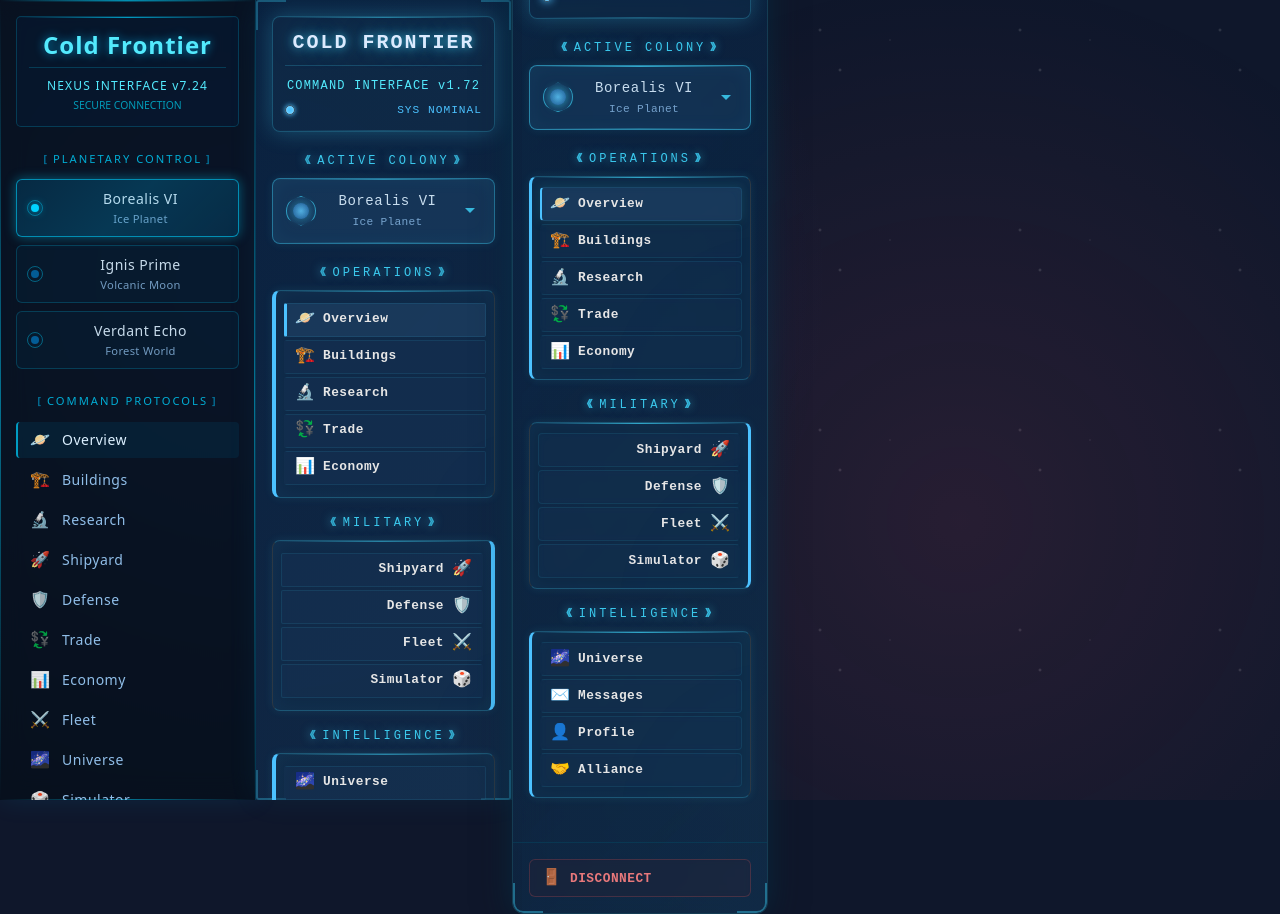
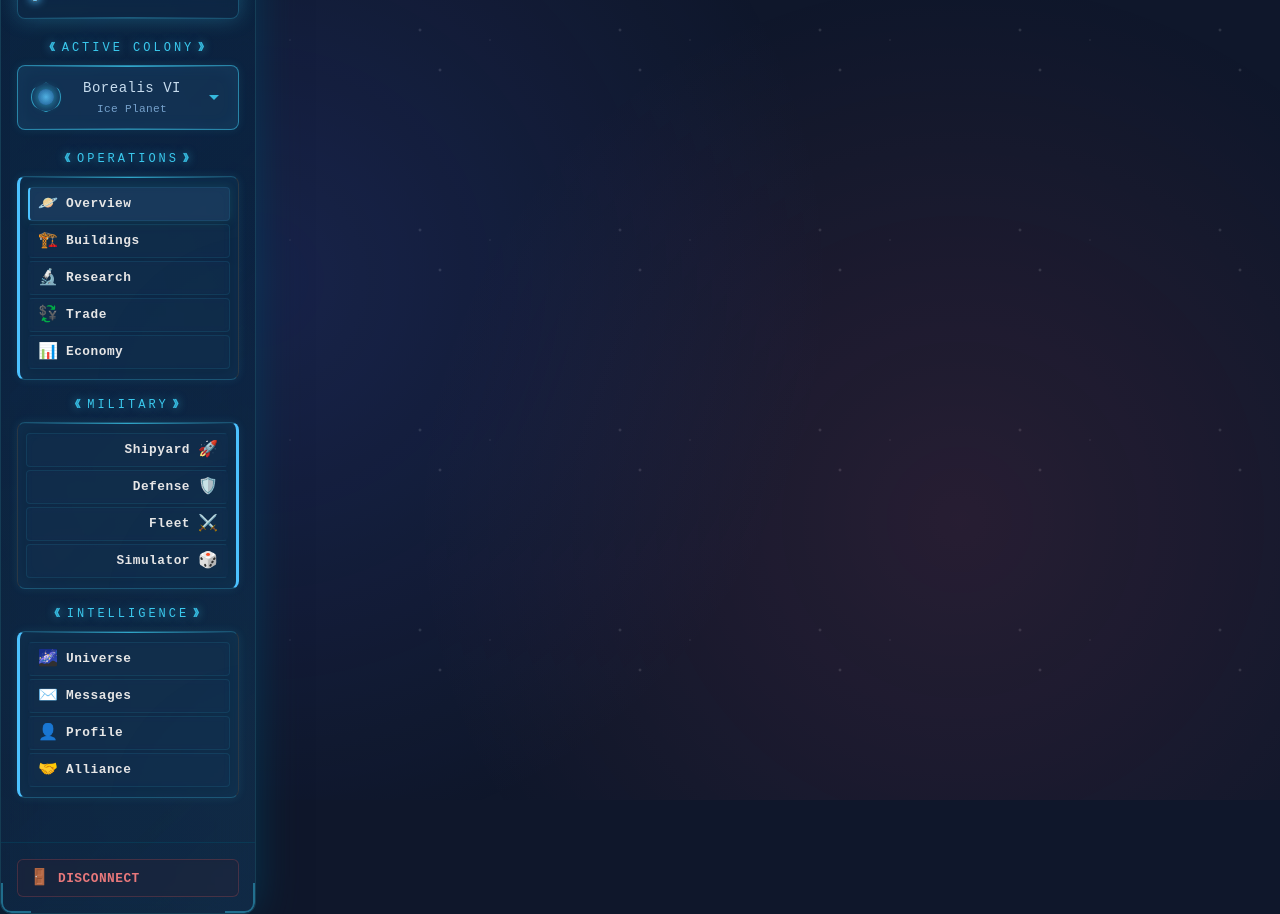
Before and after one commit to bwoester/cold-frontier, a Vue app in the folder frontend/: page /game in a window 1280 px wide. Built offline with nearby package versions, Linux system fonts and the light colour scheme.

Commit message:
use navbar v5

```diff
--- a/frontend/src/views/protected/GameDashboard.vue
+++ b/frontend/src/views/protected/GameDashboard.vue
@@ -99,8 +99,6 @@ onMounted(() => {
     <div class="flex h-screen">
 
       <!-- Left Navigation Panel -->
-      <GameNavigation/>
-      <GameNavigationV4/>
       <GameNavigationV5/>
 
       <!-- Main Content Area -->
```
